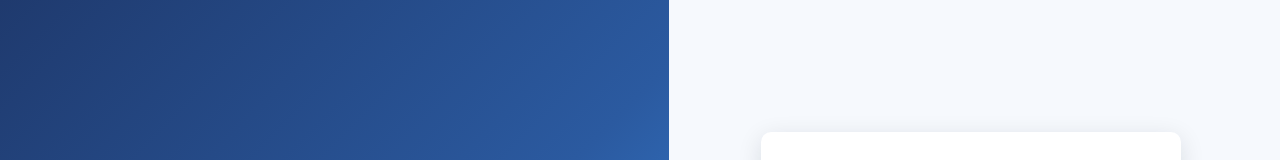
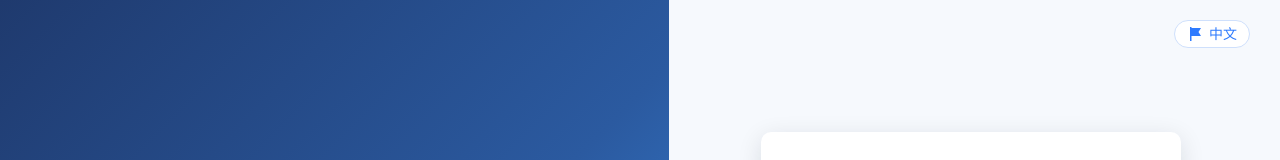
Before and after one commit to dianhu1231love/rental-platform-web, a Vue app: page /login in a window 1280 px wide. Shown: the top 160 px of the page. Built offline with nearby package versions, Linux system fonts and the light colour scheme.

Commit message:
fix: 登录页缺少语言切换入口，新增右上角语言切换按钮

```diff
--- a/src/layout/components/LangSelect.vue
+++ b/src/layout/components/LangSelect.vue
@@ -5,6 +5,9 @@ import { useAppStore } from '@/store/app'
 
 const { locale } = useI18n()
 const appStore = useAppStore()
+
+/** 浅色模式：用于浅色背景（如登录页），默认深色模式用于蓝色顶栏 */
+const props = withDefaults(defineProps<{ light?: boolean }>(), { light: false })
 
 function changeLang(lang: string): void {
   appStore.setLanguage(lang)
@@ -14,7 +17,7 @@ function changeLang(lang: string): void {
 
 <template>
   <el-dropdown trigger="click" @command="changeLang">
-    <span class="lang-trigger">
+    <span class="lang-trigger" :class="{ 'is-light': props.light }">
       <el-icon :size="16"><Flag /></el-icon>
       <span class="lang-text">{{ appStore.language === 'zh-CN' ? '中文' : 'EN' }}</span>
     </span>
@@ -54,6 +57,18 @@ function changeLang(lang: string): void {
   background: rgb(255 255 255 / 26%);
 }
 
+.lang-trigger.is-light {
+  color: #2f7bfe;
+  border-color: #cfe0fc;
+  background: #fff;
+}
+
+.lang-trigger.is-light:hover {
+  color: #1f5fd0;
+  border-color: #9cc1fb;
+  background: #ecf5ff;
+}
+
 .lang-text {
   font-size: 14px;
   line-height: 1;
--- a/src/views/login/index.vue
+++ b/src/views/login/index.vue
@@ -4,12 +4,16 @@ import { ref } from 'vue'
 import PasswordLogin from './components/PasswordLogin.vue'
 import SsoLogin from './components/SsoLogin.vue'
 import ForgotAccount from './components/ForgotAccount.vue'
+import LangSelect from '@/layout/components/LangSelect.vue'
 
 const activeTab = ref('password')
 </script>
 
 <template>
   <div class="login-page">
+    <div class="login-lang">
+      <LangSelect light />
+    </div>
     <div class="login-brand">
       <div class="brand-content">
         <div class="brand-logo">
@@ -73,9 +77,17 @@ const activeTab = ref('password')
 
 <style lang="scss" scoped>
 .login-page {
+  position: relative;
   height: 100vh;
   display: flex;
   background: #f6f9fd;
+}
+
+.login-lang {
+  position: absolute;
+  top: 20px;
+  right: 24px;
+  z-index: 10;
 }
 
 .login-brand {
```
